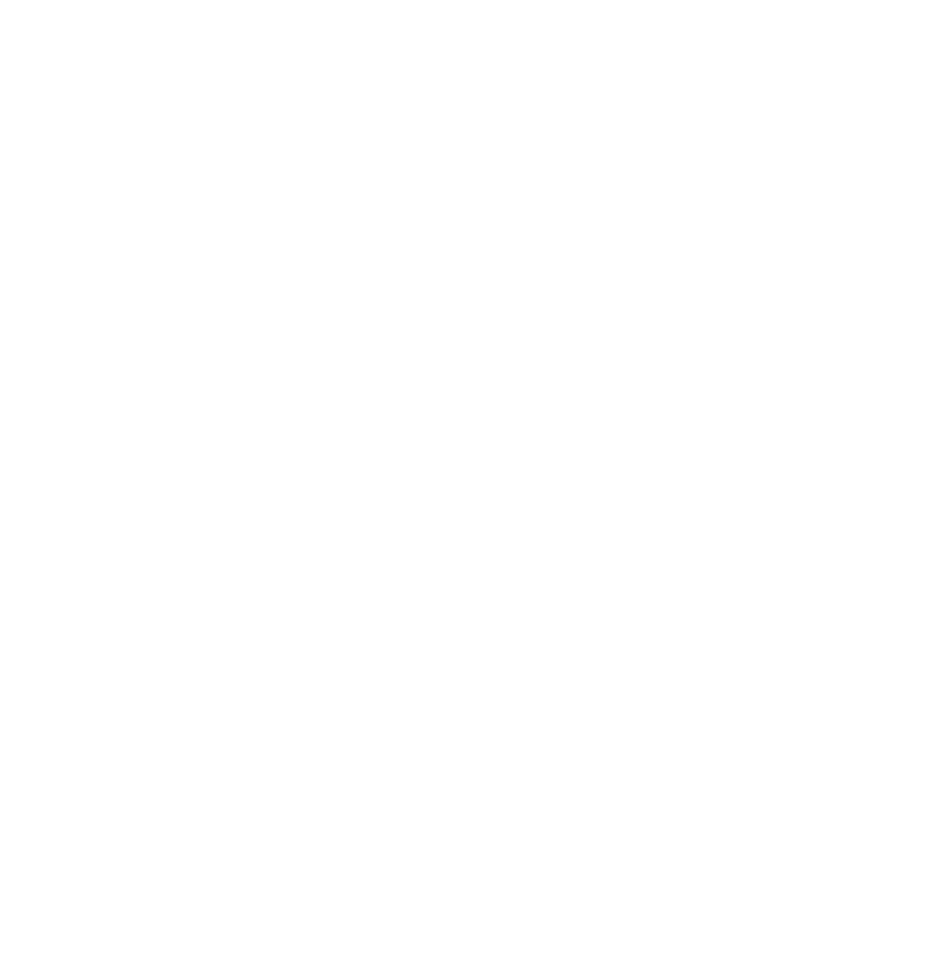
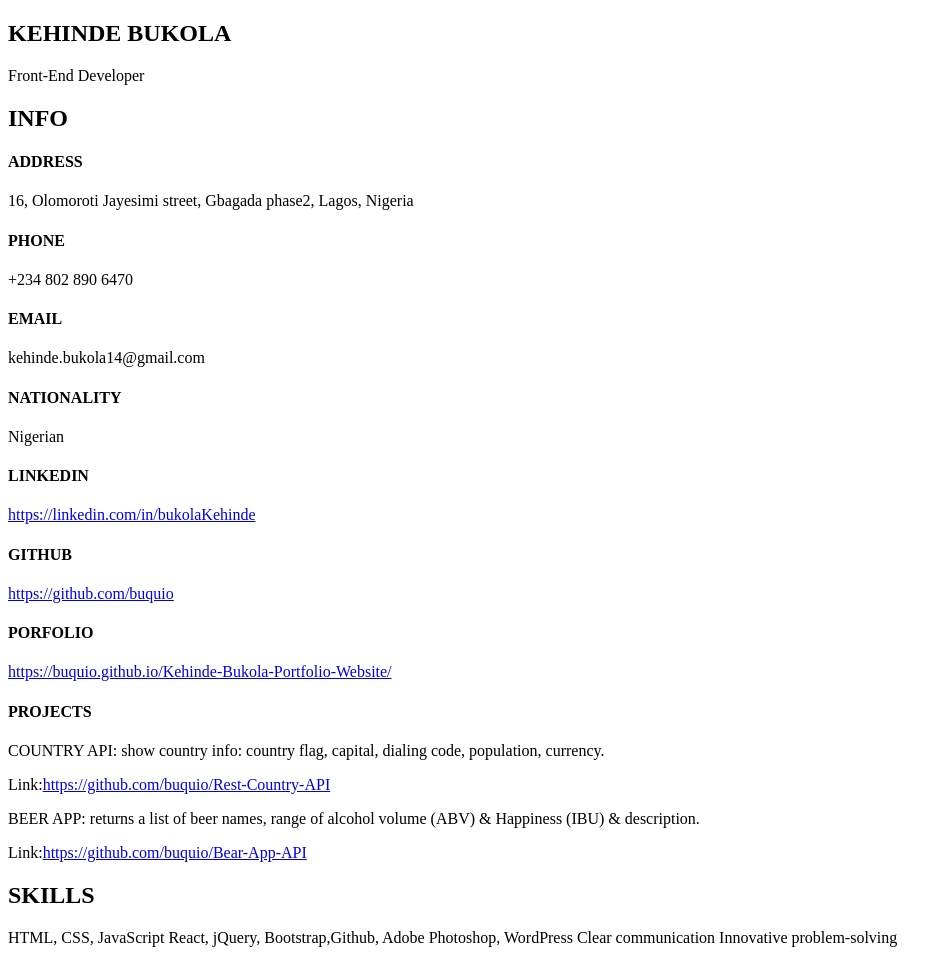
Before and after one commit to buquio/resume-pjt-hng, a plain HTML site: page resume.html in a window 1280 px wide. Shown: the whole page, without its empty margins (0-952 px from the left). Before the commit the page ends 800 px from the top, so only its background shows below. Drawn offline with Linux system fonts and the light colour scheme.

Commit message:
updated html

```diff
--- a/resume.html
+++ b/resume.html
@@ -7,6 +7,74 @@
     <title>Document</title>
 </head>
 <body>
+    <div class="wrapper">
+        <div class="top"></div>
+
+        <div class="container">
+
+        <aside>
+        <div class="title">
+       <h1>KEHINDE BUKOLA</h1>
+       <p>Front-End Developer</p>
+    </div>
+
+    <h2>INFO</h2>
+      <div class="line"></div>
+<div class="info">
+
+<div class="info_item">
+   <h4>ADDRESS</h4>
+   <p>16, Olomoroti Jayesimi street, Gbagada phase2, Lagos, Nigeria</p>
+</div>
+<div class="info_item">
+   <h4>PHONE</h4>
+   <p>+234 802 890 6470</p>
+</div>
+<div class="info_item">
+   <h4>EMAIL</h4>
+   <a>kehinde.bukola14@gmail.com</a>
+</div>
+<div class="info_item">
+   <h4>NATIONALITY</h4>
+   <p>Nigerian</p>
+</div>
+<div class="info_item">
+   <h4>LINKEDIN</h4>
+   <a href="https://linkedin.com/in/bukolaKehinde">https://linkedin.com/in/bukolaKehinde</a>
+</div>
+<div class="info_item">
+   <h4>GITHUB</h4>
+   <a href="https://github.com/buquio">https://github.com/buquio</a>
+</div>
+<div class="info_item">
+   <h4>PORFOLIO</h4>
+   <a href="https://buquio.github.io/Kehinde-Bukola-Portfolio-Website/">https://buquio.github.io/Kehinde-Bukola-Portfolio-Website/</a>
+   <div class="info_item">
+   <h4>PROJECTS</h4>
+   <p>COUNTRY API: show country info: country flag, capital, dialing code, population, currency.</p>
+       Link:<a href="https://github.com/buquio/Rest-Country-API">https://github.com/buquio/Rest-Country-API</a>
+
+    <p>BEER APP: returns a list of beer names, range of alcohol volume (ABV) & Happiness (IBU) & description.</p>
+        Link:<a href="https://github.com/buquio/Bear-App-API">https://github.com/buquio/Bear-App-API</a>
+    </div>
+
+</div>
+
+
+<div class="skills">
+    <h2>SKILLS</h2>
+    <div class="line"></div>
+    <p>HTML, CSS, JavaScript
+        React, jQuery, Bootstrap,Github,
+        Adobe Photoshop, WordPress
+        Clear communication
+        Innovative problem-solving
+        </p>
+</div>
+</aside>
+
+<div class="vertical">  </div>
+
 
 </body>
 </html>
```
